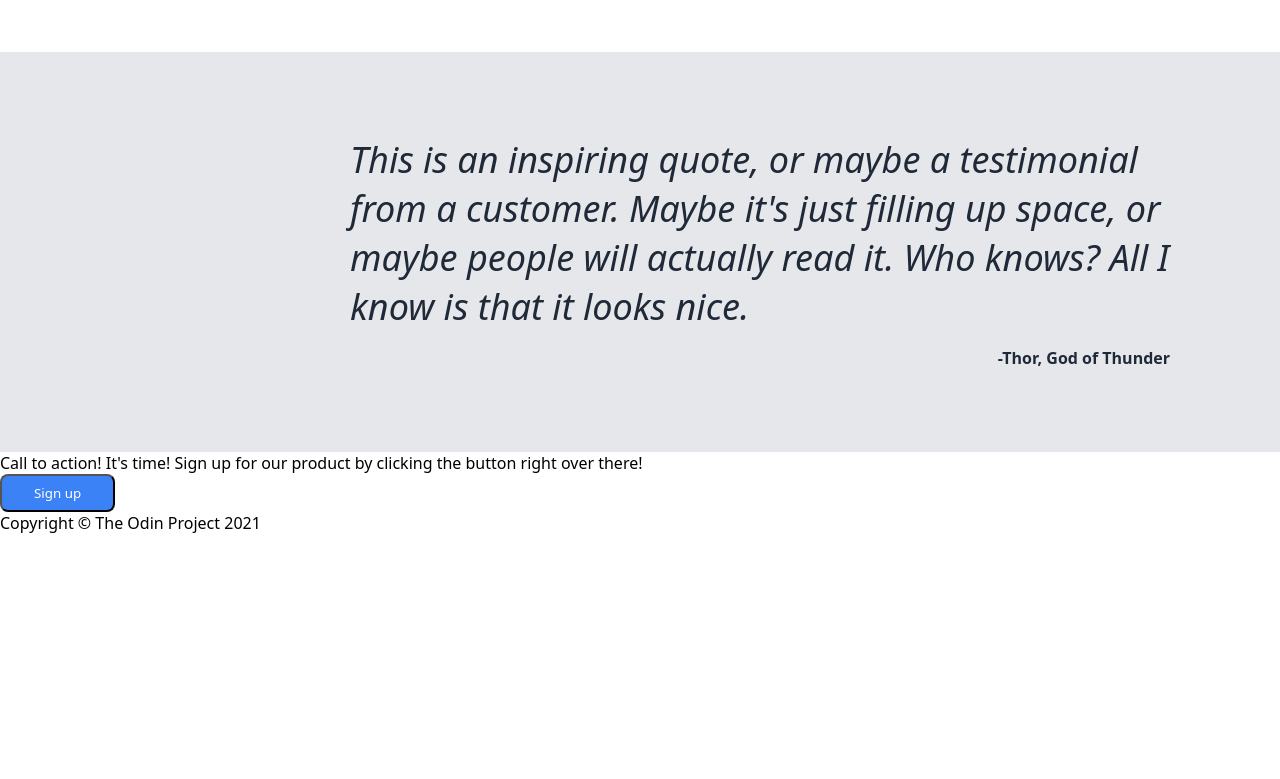
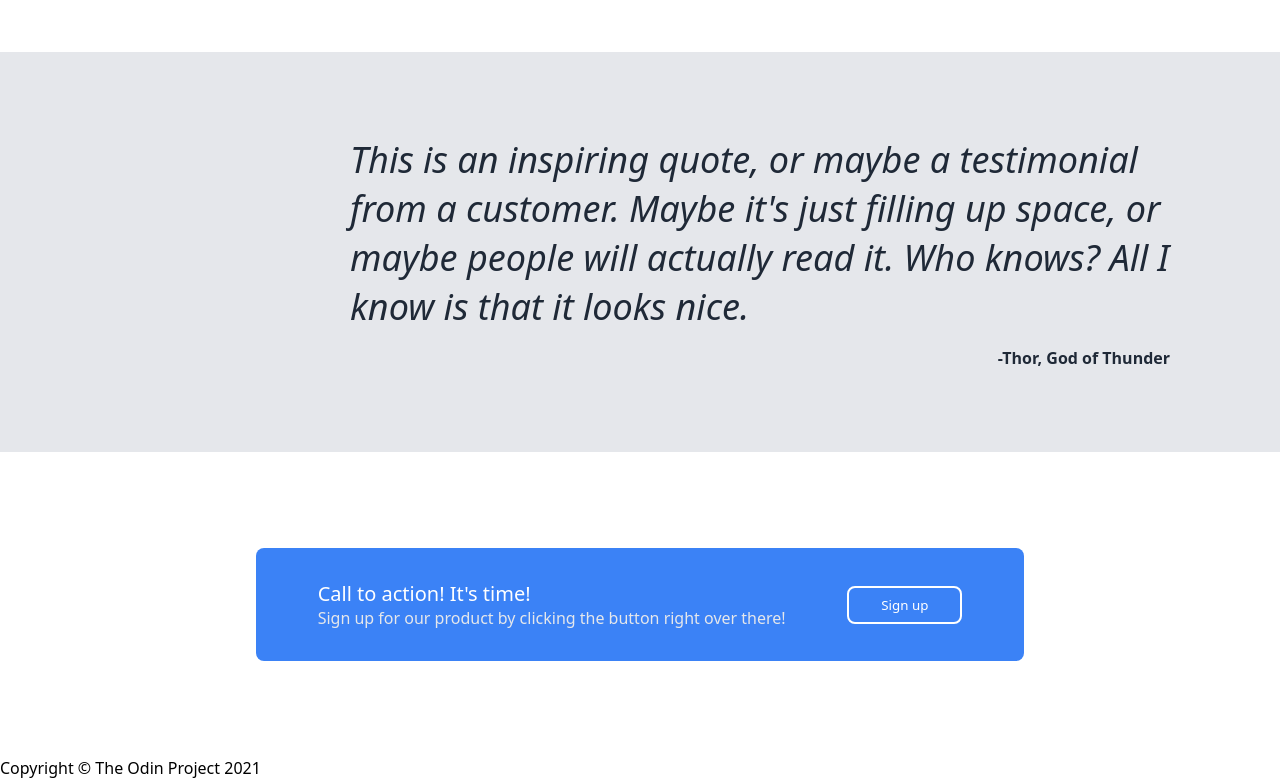
Before and after one commit to fddemarco/odin-landing-page, a plain HTML site: page index.html in a window 1280 px wide. Shown: the part 781-1560 px from the top of the page. Before the commit the page ends 1315 px from the top, so only its background shows below. Drawn offline with Linux system fonts and the light colour scheme.

Commit message:
feat: add style to sign up message

```diff
--- a/index.html
+++ b/index.html
@@ -80,10 +80,14 @@
       <div class="author">-Thor, God of Thunder</div>
     </div>
   </div>
-  <div class="signup-banner">
-    <div class="signup-message">
-      Call to action! It's time!
-      Sign up for our product by clicking the button right over there!
+  <div class="sign-up-section">
+    <div class="sign-up-message">
+      <div class="sign-up-title">
+        Call to action! It's time!
+      </div>
+      <div class="sign-up-description">
+        Sign up for our product by clicking the button right over there!
+      </div>
     </div>
     <div class="button-container">
       <button>Sign up</button>
--- a/styles.css
+++ b/styles.css
@@ -145,3 +145,29 @@ button {
   text-align: right;
   align-self: flex-end;
 }
+
+.sign-up-section {
+  background-color: #3B82F6;
+  display: flex;
+  align-items: center;
+  justify-content: space-evenly;
+  margin: 96px 256px;
+  padding: 32px 0;
+  border-radius: 8px;
+}
+
+.sign-up-title {
+  color: white;
+  font-size: 20px;
+  font-weight: 500;
+}
+
+.sign-up-description {
+  color: #E5E7EB;
+}
+
+.sign-up-section button {
+  border: 2px solid white;
+  color: white;
+  font-weight: 500;
+}
```
